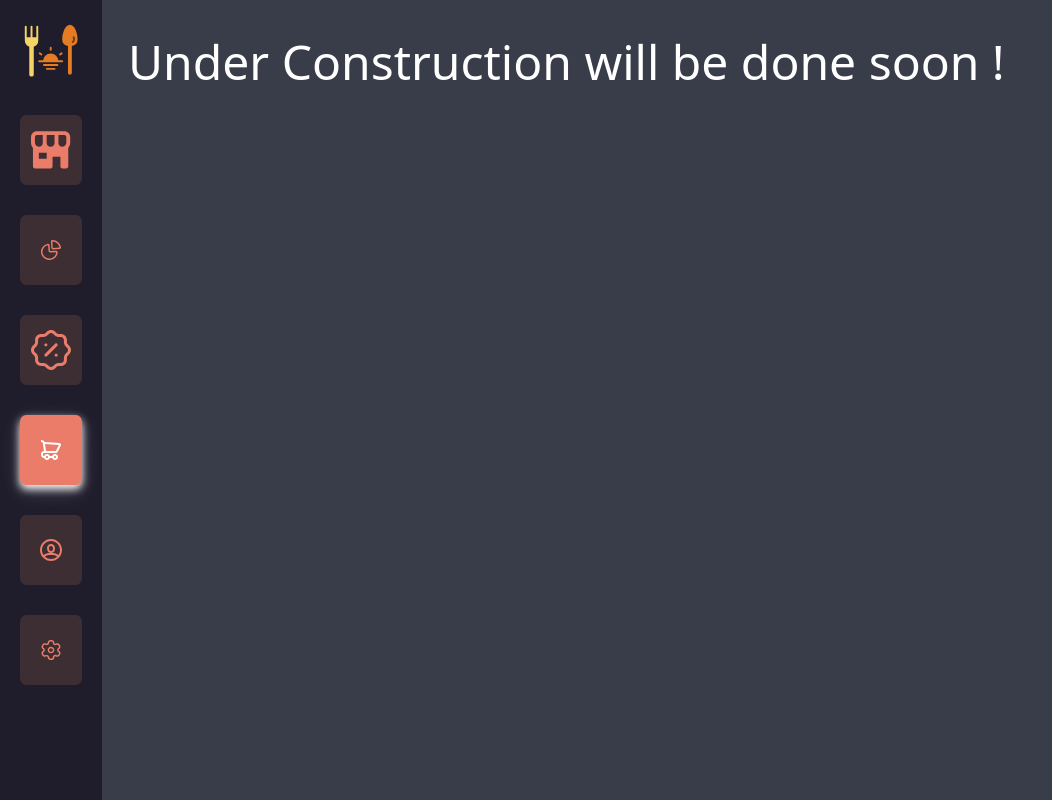
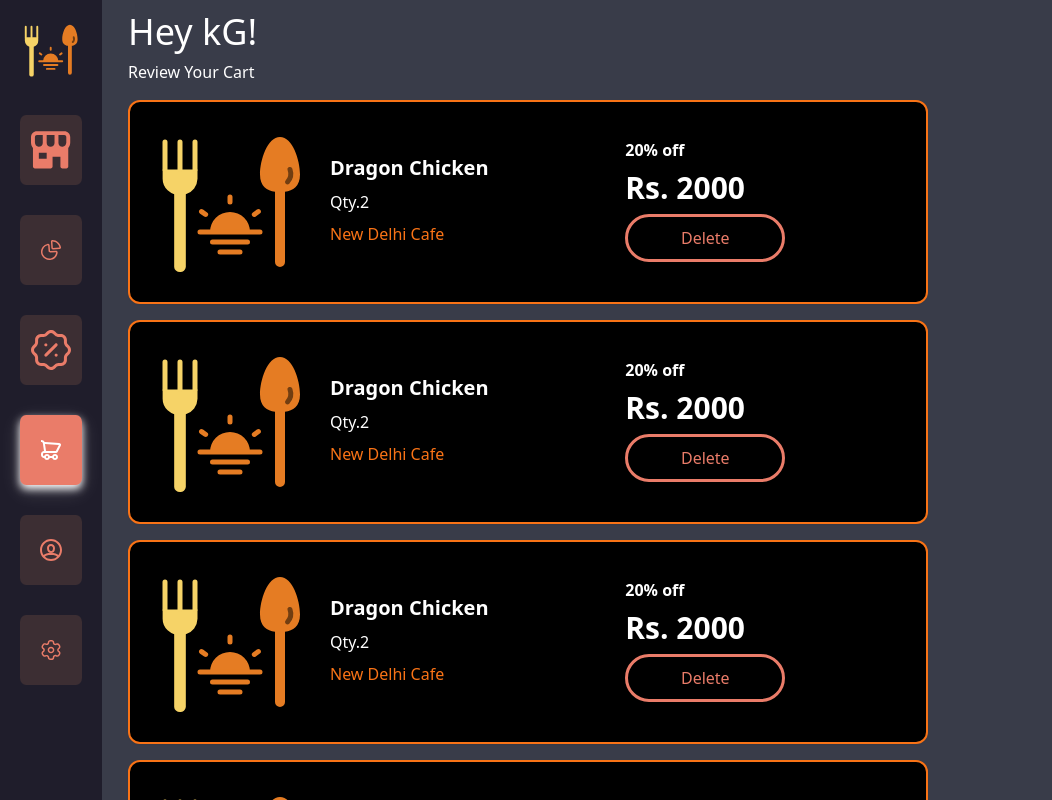
Before and after one commit to Aggerio/REMA, a React (Vite) app in the folder frontend/: page /cart in a window 1280 px wide. Shown: the whole page, without its empty margins (0-1052 px from the left). Built offline with nearby package versions, Linux system fonts and the light colour scheme.

Commit message:
cart shit added

```diff
--- a/frontend/src/App.jsx
+++ b/frontend/src/App.jsx
@@ -46,7 +46,7 @@ function App() {
         <Route path="/restaurant/:id" element={<RestoPage/>} />
         <Route path="/dashboard" element={<Dashboard />} />
         <Route path="/settings" element={<SettingsPage/>} />
-        <Route path="/cart" element={<SettingsPage/>} />
+        <Route path="/cart" element={<CartPage/>} />
         <Route path="/profile" element={<ProfilePage/>} />
       </Routes>
     </Router>
--- /dev/null
+++ b/frontend/src/components/CartCompo.jsx
@@ -0,0 +1,28 @@
+export default function CartCompo() {
+  return (
+    <div>
+      <div class="flex items-center bg-black text-white p-5 rounded-xl w-[50rem] mx-auto shadow-sm border-2 border-orange-500 m-4 mr-4">
+        <div class="flex-shrink-0 mr-5">
+          <img
+            src="mainlogo.svg"
+            alt="Pasta Dish"
+            class="h-40 w-auto rounded"
+          />
+        </div>
+        <div class="flex-grow mr-4">
+          <h2 class="text-xl font-bold mb-2">Dragon Chicken</h2>
+          <h1 class="mb-2">Qty.2</h1>
+
+          <p class="mb-1 text-orange-500">New Delhi Cafe</p>
+        </div>
+        <div class="flex-grow">
+          <h1 class="text-l font-bold mb-2">20% off</h1>
+          <h2 class="text-3xl font-bold mb-2">Rs. 2000</h2>
+          <button className="w-[10rem] h-[6vh] text-[#EA7C69] mb-1 rounded-[2rem] border-[0.2rem] border-solid border-[#EA7C69] hover:bg-[#EA7C69] hover:text-[white] hover:transition-[0.3s];">
+            Delete
+          </button>
+        </div>
+      </div>
+    </div>
+  );
+}
--- a/frontend/src/pages/CartPage.jsx
+++ b/frontend/src/pages/CartPage.jsx
@@ -1,14 +1,26 @@
 import CentralNavbar from "../components/CentralNavbar";
-
+import CartCompo from "../components/CartCompo";
 export default function CartPage() {
   return (
     <div className="bg-[#393c49] w-screen h-screen flex overflow-y-auto">
       <div>
         <CentralNavbar />
       </div>
-      <div className="ml-[10%] mt-[2%]">
-        {/* YAHA PE CODE LIKHIYO */}
+      <div className="ml-[10%] mt-3">
+        <div>
+          <div className="text-white">
+            <p className="text-4xl mb-2">Hey kG!</p>
+            <p>Review Your Cart</p>
+          </div>
         </div>
+        <div>
+          <CartCompo />
+          <CartCompo />
+          <CartCompo />
+          <CartCompo />
+
+        </div>
+      </div>
     </div>
   );
 }
--- a/frontend/src/pages/RestoPage.jsx
+++ b/frontend/src/pages/RestoPage.jsx
@@ -16,7 +16,7 @@ export default function RestoPage() {
           <div className={styles.title}>
             <h1 className={styles.h1}>Delight Resto</h1>
             <p>
-              <span className={styles.date}>Tuesday 69 dec</span>
+              <span className={styles.date}>Tuesday 12 dec</span>
             </p>
           </div>
           <div>
--- a/frontend/src/pages/RestoPage.module.css
+++ b/frontend/src/pages/RestoPage.module.css
@@ -110,7 +110,7 @@
 .payment{
     position: absolute;
     bottom: 0;
-    /* background-color: green; */
+    background-color: #1f1d2b;
     /* border: 1rem solid; */
     border-top: 0.1rem solid white;
     width: 95%;
```
